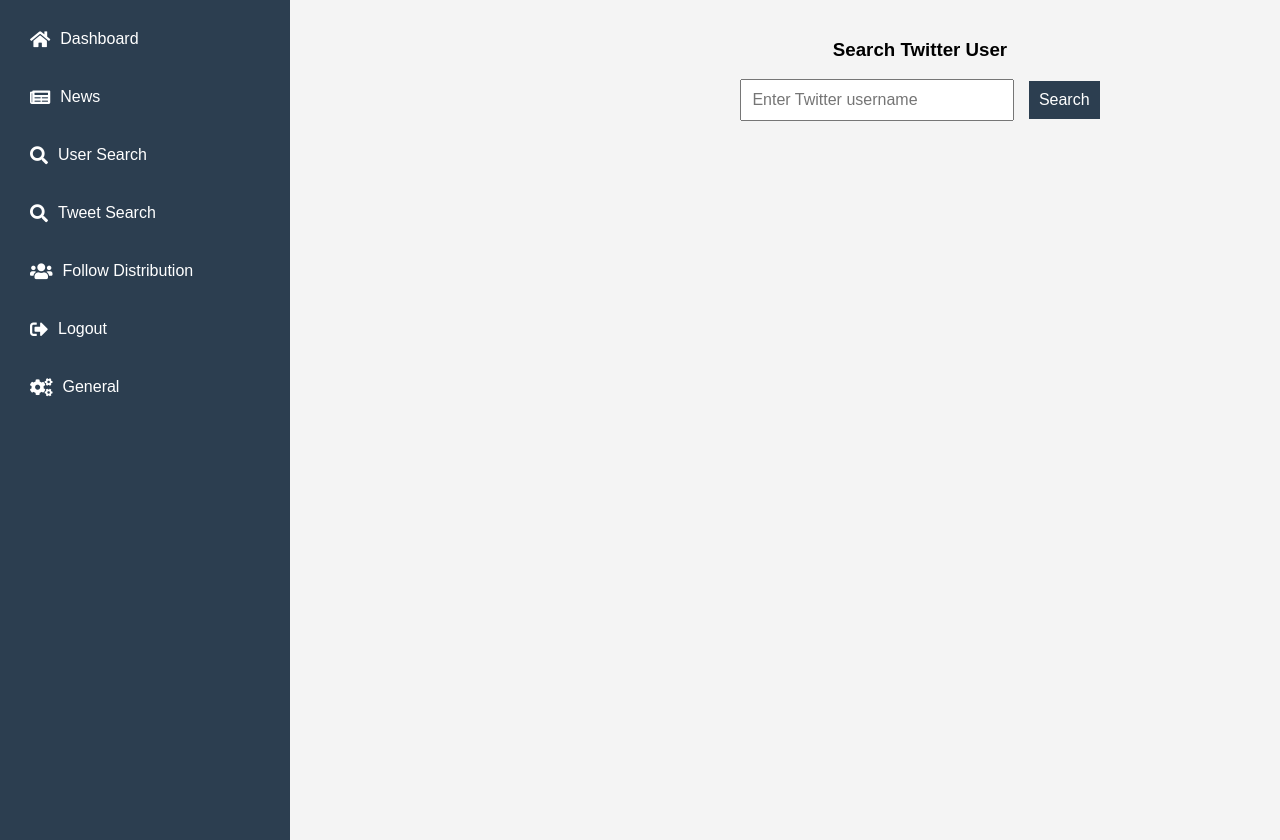
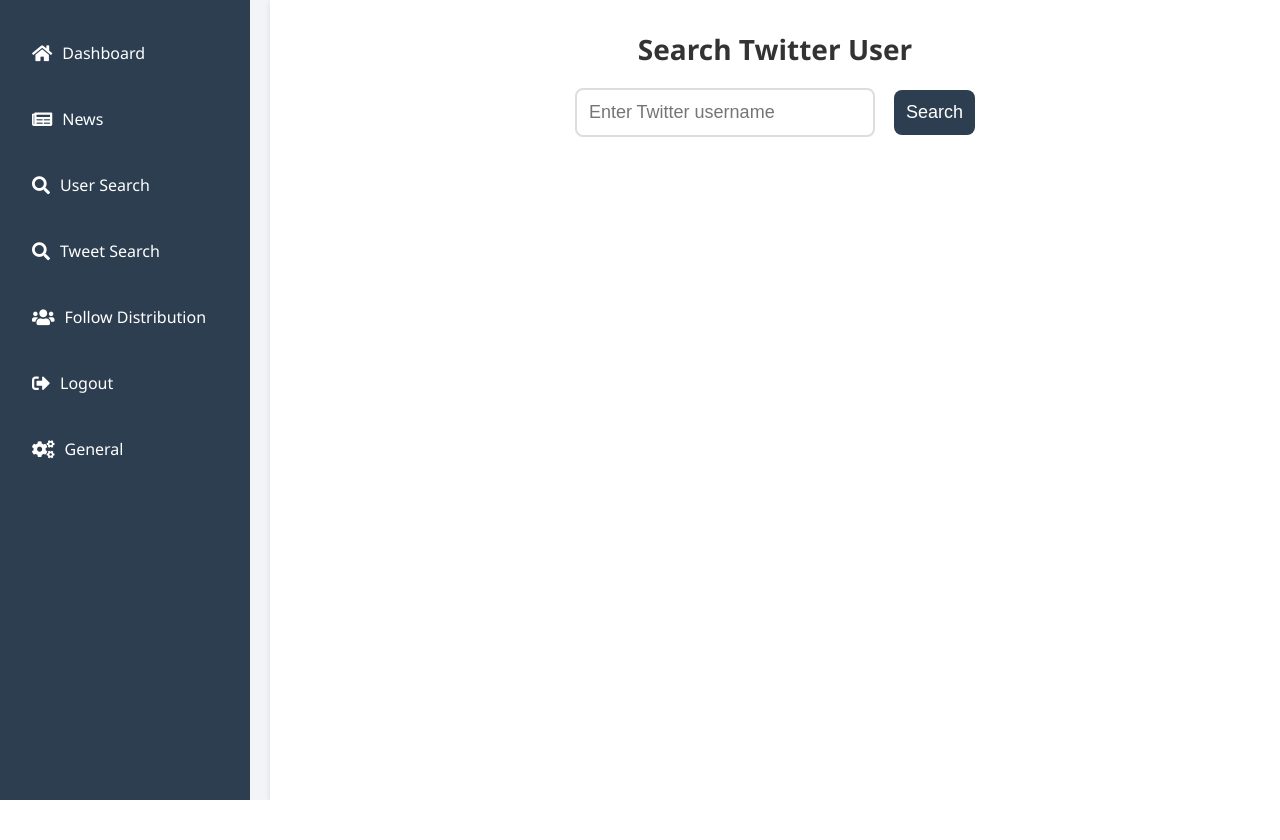
Before and after one commit to Harikrishnaa007/StatBird, a Flask app: template app/templates/usearch.html in a window 1280 px wide. After the commit the page ends 800 px from the top, so only its background shows below. Run offline with Flask 3, Linux system fonts and the light colour scheme; the template is opened without the code that fills it, so the values that code supplies are empty.

Commit message:
Update usearch.html

```diff
--- a/app/templates/usearch.html
+++ b/app/templates/usearch.html
@@ -9,23 +9,35 @@
     <link href="https://cdnjs.cloudflare.com/ajax/libs/font-awesome/5.15.4/css/all.min.css" rel="stylesheet">
 
     <style>
-        body {
-            font-family: Arial, sans-serif;
+        /* Reset default margin and padding */
+        * {
             margin: 0;
             padding: 0;
-            background-color: #f4f4f4;
-            display: flex;
+            box-sizing: border-box;
         }
 
+        /* Body Styling */
+        body {
+            font-family: 'Segoe UI', Tahoma, Geneva, Verdana, sans-serif;
+            background-color: #f3f4f7;
+            display: flex;
+            min-height: 100vh;
+            color: #333;
+        }
+
+        /* Sidebar Styling */
         .sidebar {
             width: 250px;
-            height: 100vh;
             background-color: #2c3e50;
             color: white;
-            padding: 20px;
+            padding: 30px 20px;
             display: flex;
             flex-direction: column;
             justify-content: space-between;
+            height: 100vh;
+            position: fixed;
+            top: 0;
+            left: 0;
         }
 
         .sidebar .nav-links {
@@ -38,9 +50,11 @@
             display: flex;
             align-items: center;
             color: white;
-            padding: 10px;
+            padding: 12px;
             text-decoration: none;
             border-radius: 8px;
+            font-size: 16px;
+            transition: background-color 0.3s ease;
         }
 
         .sidebar a:hover {
@@ -52,22 +66,69 @@
             font-size: 18px;
         }
 
+        /* Main content */
         .content {
+            flex-grow: 1;
             margin-left: 270px;
-            padding: 20px;
-            flex-grow: 1;
+            padding: 30px;
+            background-color: #fff;
+            box-shadow: 0 2px 6px rgba(0, 0, 0, 0.1);
         }
 
+        /* Search Form */
+        .search-form {
+            margin-bottom: 40px;
+            text-align: center;
+        }
+
+        .search-form h3 {
+            font-size: 28px;
+            margin-bottom: 20px;
+            color: #333;
+        }
+
+        .search-form input {
+            padding: 12px;
+            font-size: 18px;
+            width: 300px;
+            margin-right: 15px;
+            border: 2px solid #ddd;
+            border-radius: 8px;
+            transition: border 0.3s ease;
+        }
+
+        .search-form input:focus {
+            border: 2px solid #2c3e50;
+            outline: none;
+        }
+
+        .search-form button {
+            padding: 12px;
+            font-size: 18px;
+            background-color: #2c3e50;
+            color: white;
+            border: none;
+            border-radius: 8px;
+            cursor: pointer;
+            transition: background-color 0.3s ease;
+        }
+
+        .search-form button:hover {
+            background-color: #34495e;
+        }
+
+        /* User Info Section */
         .user-info {
             text-align: center;
             padding: 30px;
             background-color: #fff;
             border-radius: 8px;
-            box-shadow: 0 2px 4px rgba(0, 0, 0, 0.1);
+            box-shadow: 0 4px 8px rgba(0, 0, 0, 0.1);
+            margin-top: 30px;
         }
 
         .user-info h3 {
-            margin-bottom: 10px;
+            margin-bottom: 15px;
             font-size: 24px;
             color: #333;
         }
@@ -75,40 +136,37 @@
         .user-info p {
             font-size: 18px;
             color: #555;
-            margin: 5px 0;
+            margin: 8px 0;
         }
 
         .profile-image {
-            width: 100px;
-            height: 100px;
+            width: 120px;
+            height: 120px;
             border-radius: 50%;
-            margin-bottom: 15px;
-            box-shadow: 0 2px 4px rgba(0, 0, 0, 0.1);
+            margin-bottom: 20px;
+            box-shadow: 0 4px 8px rgba(0, 0, 0, 0.1);
         }
 
-        .search-form {
-            margin-bottom: 30px;
-            text-align: center;
-        }
+        /* Responsive Styles */
+        @media (max-width: 768px) {
+            .sidebar {
+                width: 200px;
+            }
 
-        .search-form input {
-            padding: 10px;
-            font-size: 16px;
-            width: 250px;
-            margin-right: 10px;
-        }
+            .content {
+                margin-left: 220px;
+                padding: 20px;
+            }
 
-        .search-form button {
-            padding: 10px;
-            font-size: 16px;
-            background-color: #2c3e50;
-            color: white;
-            border: none;
-            cursor: pointer;
-        }
+            .search-form input, .search-form button {
+                width: 100%;
+                margin-right: 0;
+                margin-bottom: 10px;
+            }
 
-        .search-form button:hover {
-            background-color: #34495e;
+            .user-info {
+                padding: 20px;
+            }
         }
     </style>
 </head>
@@ -135,14 +193,13 @@
             <a href="{{ url_for('auth.logout') }}">
                 <i class="fas fa-sign-out-alt icon"></i> Logout
             </a>
-            <!-- General Link -->
             <a href="{{ url_for('general.general_page') }}">
                 <i class="fas fa-cogs icon"></i> General
             </a>
         </div>
     </div>
 
-    <!-- Content Section -->
+    <!-- Main Content Section -->
     <div class="content">
         <div class="search-form">
             <h3>Search Twitter User</h3>
```
